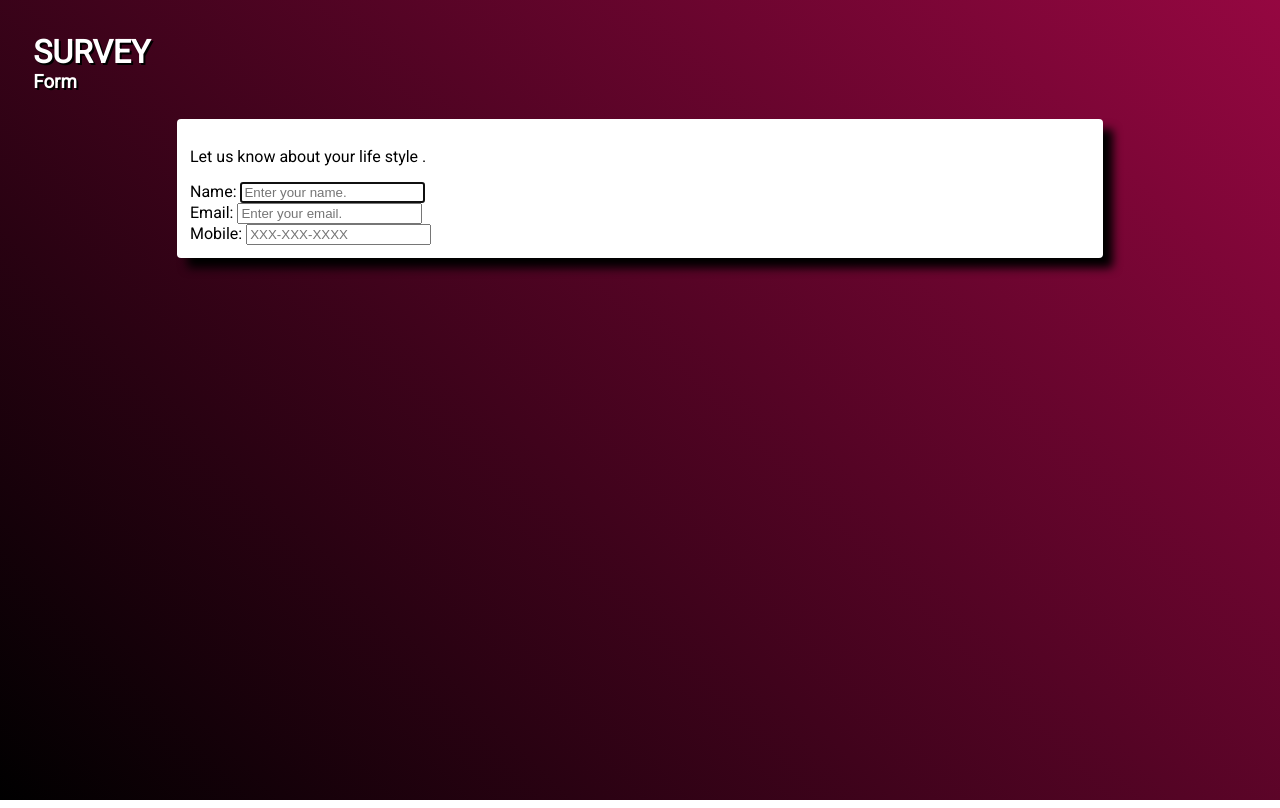
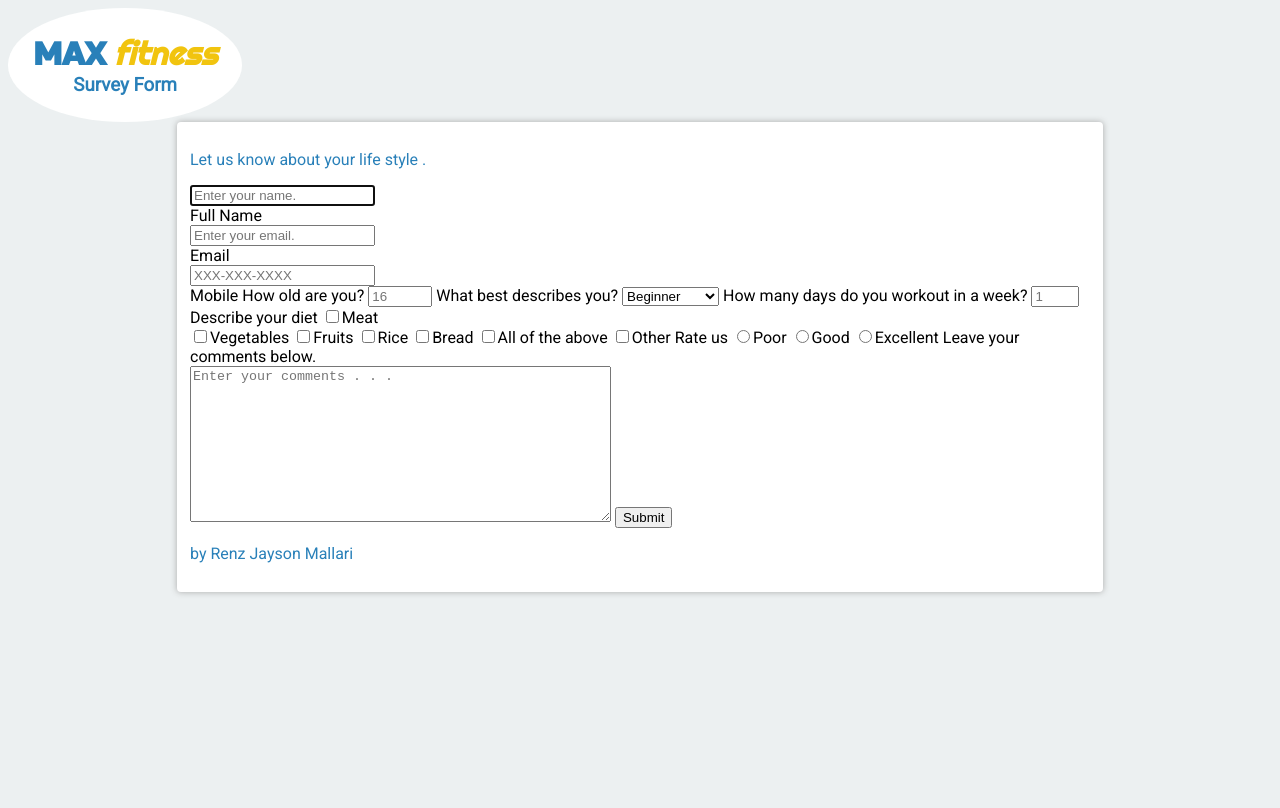
Before and after one commit to renzjaysonmallari/Survey-Form, a plain HTML site: page index.html in a window 1280 px wide. Drawn offline with Linux system fonts and the light colour scheme; a web font is replaced by a local one.

Commit message:
done with html

```diff
--- a/css/style.css
+++ b/css/style.css
@@ -1,24 +1,36 @@
-html{
+html, body{
 	height:100%;
-	background: linear-gradient(45deg, #000, #950741);
-	background-repeat: no-repeat;
+	font-family: 'Roboto', sans-serif;
+	background-color: #ecf0f1;
 }
 
-body{
-	font-family: 'Roboto', sans-serif;
+
+header{
+	padding: 2%;
+	border-radius: 50%;
+	background-color: white;
+	display:inline-block;
 }
 
-header{
-	color:white;
-	width:auto;
-	padding: 2%;
+strong{
+	font-family: 'Russo One', sans-serif;
+	color: #2980b9;
+}
 
+em{
+	font-family: 'Righteous', cursive;
+	color:#f1c40f;
 }
 
 h1,h3{
 	margin:0;
 	padding:0;
-    text-shadow: 2px 2px #000 ;
+
+}
+
+#subtitle{
+	color: #2980b9;
+	text-align:center;
 }
 
 main{
@@ -27,5 +39,9 @@ main{
 	border-radius: 4px;
 	margin: 0 auto;
 	padding: 1%;
-	box-shadow: 10px 10px 10px 0 #000;
+	box-shadow: 0px 0px 6px #aaa;
 }
+
+main p{
+	color: #2980b9;
+}
--- a/index.html
+++ b/index.html
@@ -2,13 +2,13 @@
   <head>
 	<title> Survey Form</title>
 	<link rel="stylesheet" type="text/css" href="css/style.css" >
-	<link href="https://fonts.googleapis.com/css?family=Modak|Righteous|Roboto" rel="stylesheet">
+	<link href="https://fonts.googleapis.com/css?family=Righteous|Roboto|Russo+One" rel="stylesheet">
 
   </head>
   <body>
     <header>
-    	<h1 id="title">SURVEY </h1>
-    	<h3 id="subtitle">Form</h3>
+    	<h1 id="title"><strong>MAX</strong> <em>fitness</em> </h1>
+    	<h3 id="subtitle">Survey Form</h3>
     </header>
 
     <main>
@@ -16,23 +16,61 @@
 
     	<form id="survey-form" method="get" action="">
 
-    		<div>
-    			<label id="name-label" for="name">Name: </label>
-    			<input type="text" id="name" name="name" placeholder="Enter your name." autofocus required >
-    		</div>
 
-    		<div>
-    			<label id="email-label" for="email">Email: </label>
-    			<input type="email" id="email" name="email" placeholder="Enter your email." autofocus required >
-    		</div>
+    			<input type="text" id="name" name="name" placeholder="Enter your name." autofocus required ><br>
+    			<label id="name-label" for="name">Full Name</label><br>
 
-    		<div>
-    			<label id="number-label" for="number">Mobile: </label>
-    			<input type="tel" id="number" name="number" placeholder="XXX-XXX-XXXX" pattern="[0-9]{3}-[0-9{3}-[0-9]{4}" autofocus required >
-    		</div>
+
+    			<input type="email" id="email" name="email" placeholder="Enter your email." autofocus required ><br>
+    		    <label id="email-label" for="email">Email </label><br>
+
+
+    			<input type="tel" id="number" name="number" placeholder="XXX-XXX-XXXX" pattern="[0-9]{3}-[0-9{3}-[0-9]{4}" autofocus required ><br>
+    			<label id="number-label" for="number">Mobile </label>
+
+
+    			<label id="age-label" for="age">How old are you? </label>
+    			<input type="number" id="age" name="age" placeholder="16" min="1" max="120" autofocus required>
+
+    			<label id="level-label" for="level">What best describes you? </label>
+    			<select id="level" name="level">
+    				<option value="beginner">Beginner</option>
+    				<option value="intermediate">Intermediate</option>
+    				<option value="advanced">Advanced</option>
+    			</select>
+
+    			<label id="days-label" for="days">How many days do you workout in a week? </label>
+    			<input type="number" id="days" name="days" placeholder="1" min="1" max="7" autofocus required >
+
+    			<label id="diet-label" for="diet">Describe your diet</label>
+    			<input type="checkbox" id="meat" name="diet" required>Meat</form>
+    			<input type="checkbox" id="vegetables" name="diet" required>Vegetables</form>
+    			<input type="checkbox" id="fruit" name="diet" required>Fruits</form>
+    			<input type="checkbox" id="rice" name="diet" required>Rice</form>
+    			<input type="checkbox" id="bread" name="diet" required>Bread</form>
+    			<input type="checkbox" id="all" name="diet" required>All of the above</form>
+    			<input type="checkbox" id="other" name="diet" required>Other</form>
+
+    			<label id="rate-lable" for="rate">Rate us </label>
+    			<input type="radio" id="poor" name="rate">Poor</input>
+    			<input type="radio" id="good" name="rate">Good</input>
+    			<input type="radio" id="excellent" name="rate">Excellent</input>
+
+    			<label id="comment-label" for="comment">Leave your comments below.</label><br>
+    			<textarea id="comment" label="comment" cols="50" rows="10" placeholder="Enter your comments . . ."></textarea>
+
+    			<button id="submit" name="submit">Submit</button>
 
     	</form>
+
+
+    	<footer>
+    		<p>by Renz Jayson Mallari</p>
+    	</footer>
+
     </main>
+
+
 
   </body>
 </html>
```
